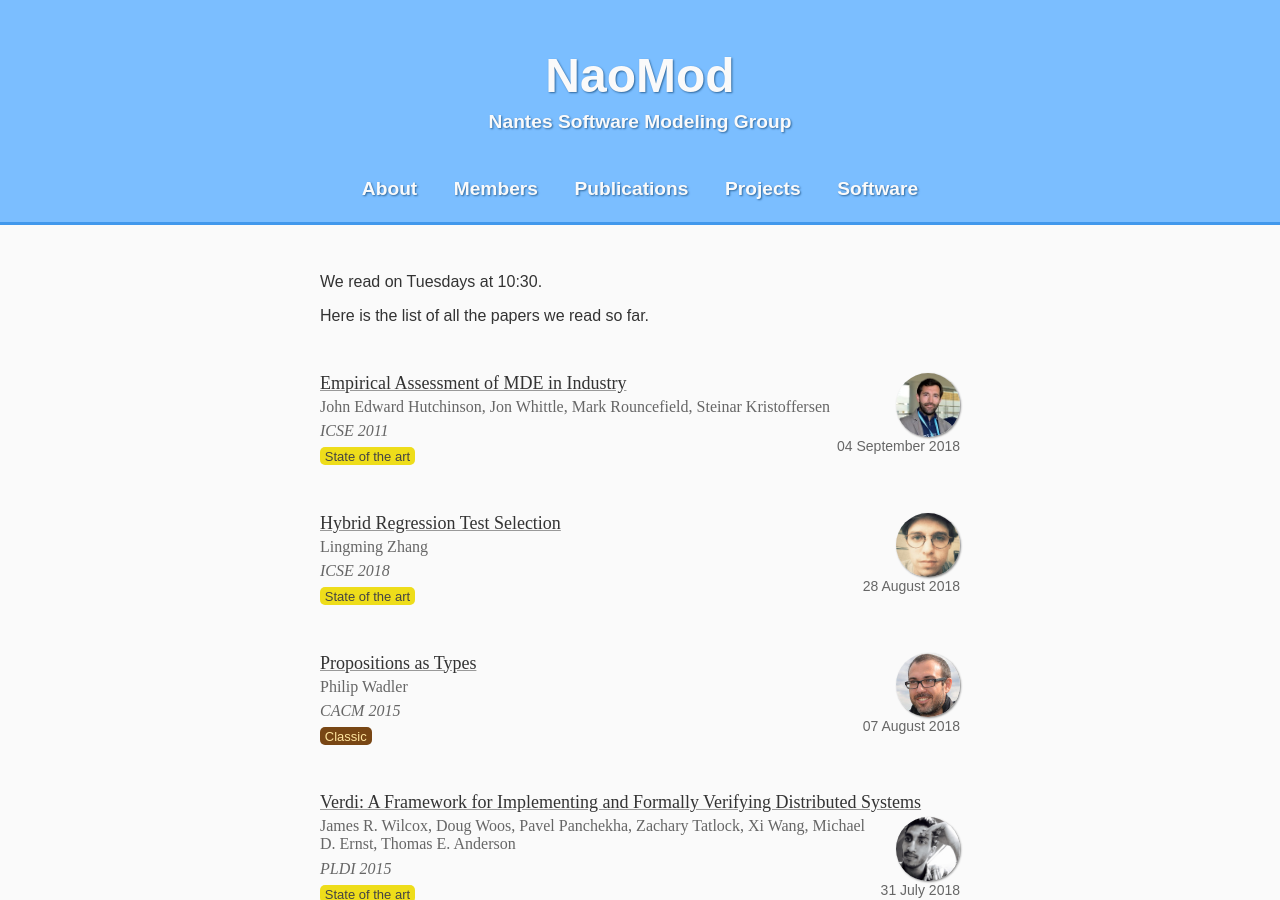
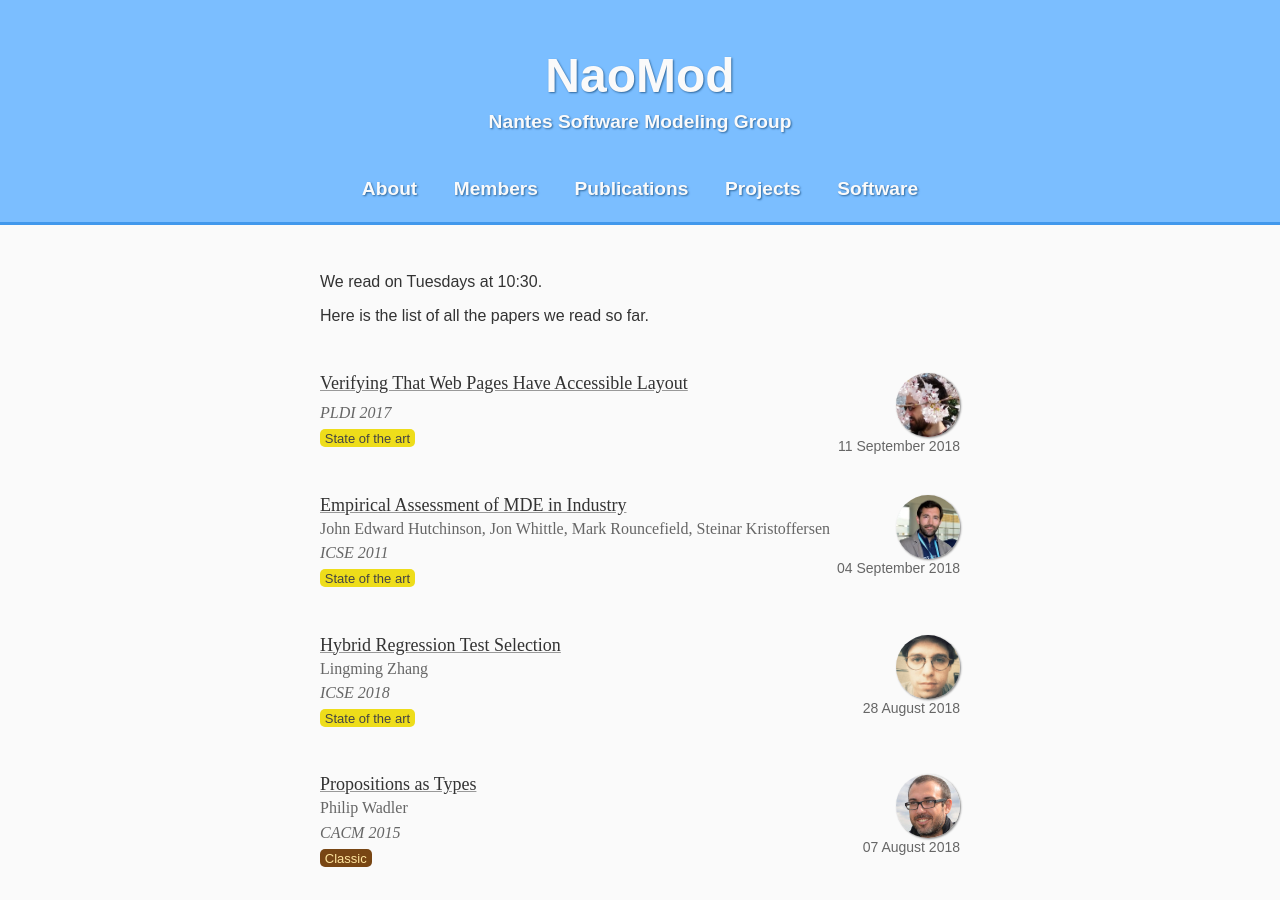
Before and after one commit to NaoMod/naomod.github.io, a Jekyll site: the page built from paper-of-the-week.html, in a window 1280 px wide and 900 px high. Built offline with Jekyll 4.4.1, drawn with Linux system fonts in a browser that asks for light colours.

Commit message:
Next paper

```diff
--- a/paper-of-the-week.html
+++ b/paper-of-the-week.html
@@ -3,6 +3,14 @@ layout: default
 title: Paper of the Week
 
 papers:
+- date: 2018-09-11
+  speaker: Florent
+  title: Verifying That Web Pages Have Accessible Layout
+  venue: PLDI
+  year: 2017
+  url: https://homes.cs.washington.edu/~mernst/pubs/verify-layout-pldi2018.pdf
+  tag: State of the art
+
 - date: 2018-09-04
   speaker: Hugo
   title: Empirical Assessment of MDE in Industry
```
